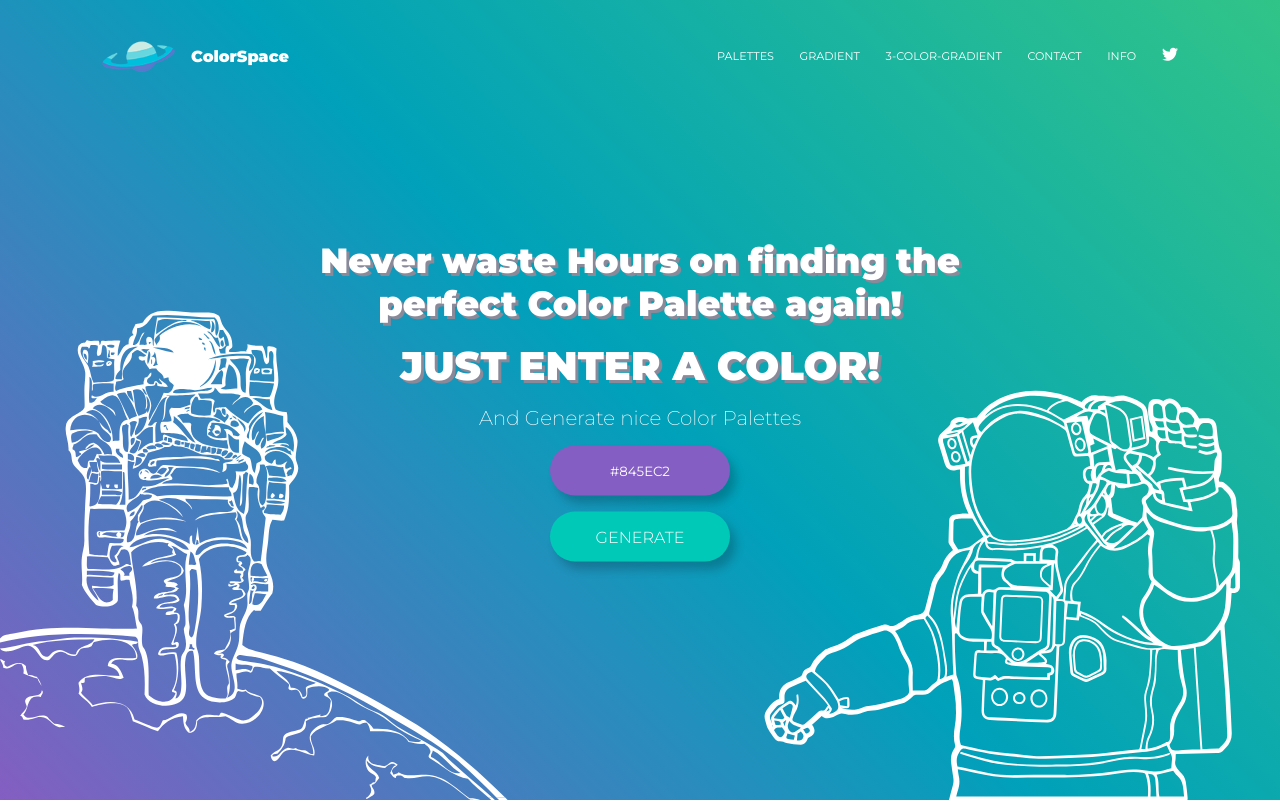
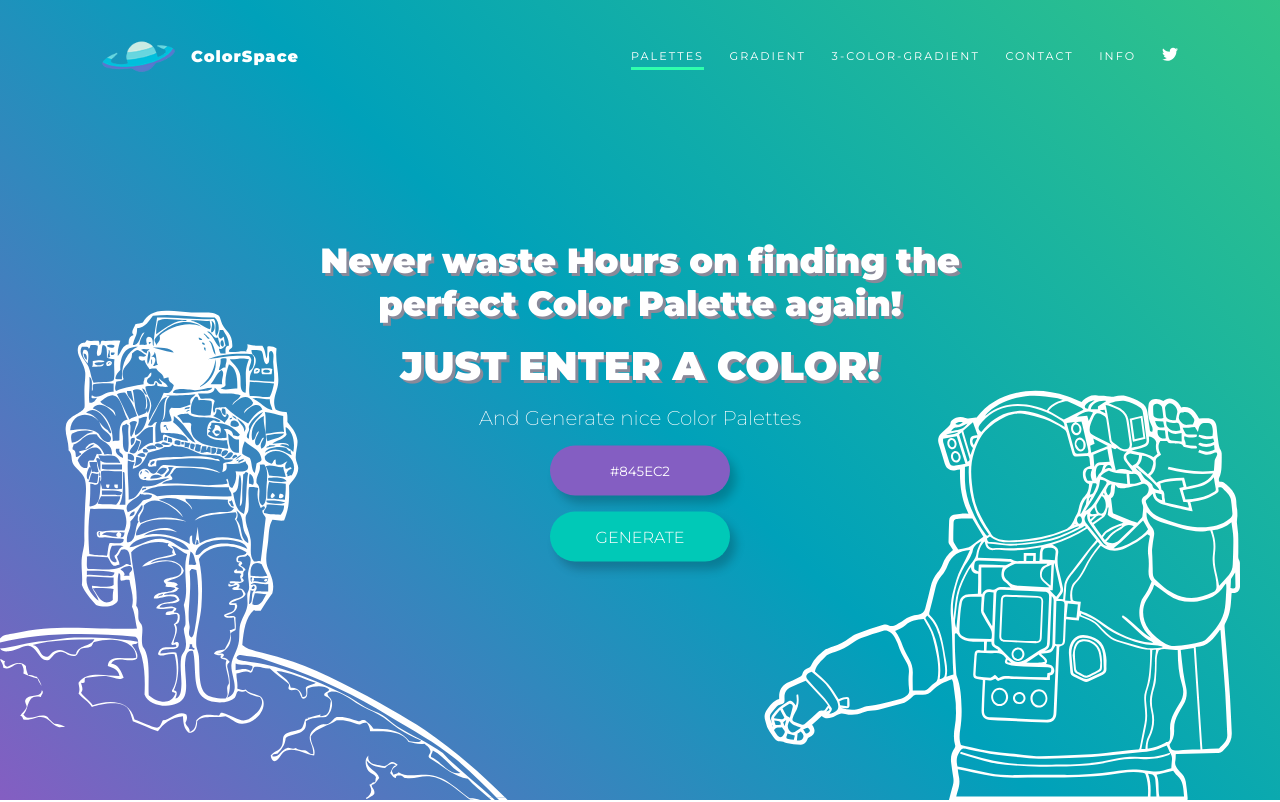
Before and after one commit to harrisonBarnett/colorverse, a Svelte app: page / in a window 1280 px wide. Shown: the top 802 px of the page. Built offline with nearby package versions, Linux system fonts and the light colour scheme.

Commit message:
Cool link styles

```diff
--- a/public/global.css
+++ b/public/global.css
@@ -28,7 +28,7 @@ ul, li, a, button {
 	--secondary-red: #f17179;
 	--secondary-purple: #3d438b;
 
-	--link-color: #35eaa9;
+	--link-color: #2fffad;
 
 
 	--primary-gradient: linear-gradient(225deg, var(--color-green), var(--color-blue), var(--color-purple));
--- a/src/components/Footer.svelte
+++ b/src/components/Footer.svelte
@@ -27,6 +27,7 @@
         position: relative;
         justify-content: space-around;
         background-image: var(--secondary-gradient);
+        background-attachment: fixed;
     }
     h1, h2, h3 {
         color: white;
@@ -50,6 +51,7 @@
     #img-container {
         position: relative;
         width: 33%;
+        min-width: 350px;
     }
     img {
         position: absolute;
--- a/src/components/Hero.svelte
+++ b/src/components/Hero.svelte
@@ -1,5 +1,6 @@
 <script>
     import ColorInput from './ColorInput.svelte'
+    import NavBar from './NavBar.svelte'
 
     export let handleGenerateClick = ()=> {}
 </script>
@@ -8,20 +9,7 @@
     <!-- bg images -->
     <img class='hero-bg-img'id='hero-bg-left' src='./static/images/astronaut-left.svg'alt='an astronaut floating above a planet'/>
     <img class='hero-bg-img'id='hero-bg-right' src='./static/images/astronaut-right.svg' alt='an astronaut floating in space'/>
-    <nav>
-        <a href='#' id='nav-logo-group'>
-            <img id='navbar-logo' src='./static/images/color-space-logo.png' alt='The colorspace logo'/>
-            <h1 id='navbar-styled-text'>ColorSpace</h1>
-        </a>
-        <ul>
-            <a href='#'><li>Palettes</li></a>
-            <a href='#'><li>Gradient</li></a>
-            <a href='#'><li>3-Color-Gradient</li></a>
-            <a href='#'><li>Contact</li></a>
-            <a href='#'><li>Info</li></a>
-            <a href='#'><img id='navbar-twitter-logo' src='./static/images/twitter-icon.svg' alt='The twitter logo'/></a>
-        </ul>
-    </nav>
+    <NavBar />
     <div id='input-group'>
         <p id='title-1'>Never waste Hours on finding the perfect Color Palette again!</p>
         <p id='title-2'>JUST ENTER A COLOR!</p>
@@ -42,6 +30,7 @@
         height: 100vh;
         width: 100vw;
         background-image: var(--primary-gradient);
+        background-attachment: fixed;
     }
     .hero-bg-img {
         position: absolute;
@@ -50,45 +39,6 @@
     }
     #hero-bg-right {
         right: 40px;
-    }
-    /* NAVBAR styles */
-    nav {
-        position: absolute;
-        top: 40px;
-        left: 8%;
-        right: 8%;
-        display: flex;
-        align-items: center;
-        justify-content: center;
-    }
-    #nav-logo-group {
-        display: flex;
-        align-items: center;
-        gap: 1em;
-    }
-    #navbar-logo {
-        height: 2em;
-        max-height: 40px;
-    }
-    #navbar-styled-text {
-        font-size: 1em;
-        color: white;
-        font-weight: 900;
-    }
-    ul {
-        margin-left: auto;
-        display: flex;
-        align-items: center;
-        justify-content: center;
-        gap: 2vmax;
-    }
-    li {
-        font-size: .7em;
-        color: white;
-        text-transform: uppercase;
-    }
-    #navbar-twitter-logo {
-        height: 1em;
     }
     /* MAIN INPUTS styles */
     #input-group {
--- /dev/null
+++ b/src/components/NavBar.svelte
@@ -0,0 +1,124 @@
+<script>
+
+</script>
+
+<main>
+    <nav>
+        <a href='#' id='nav-logo-group'>
+            <img id='navbar-logo' src='./static/images/color-space-logo.png' alt='The colorspace logo'/>
+            <h1 id='navbar-styled-text'>ColorSpace</h1>
+        </a>
+        <ul>
+            <a href='#'><li id='current-page'>Palettes</li></a>
+            <a href='#'><li class='nav-link'>Gradient</li></a>
+            <a href='#'><li class='nav-link'>3-Color-Gradient</li></a>
+            <a href='#'><li class='nav-link'>Contact</li></a>
+            <a href='#'><li class='nav-link'>Info</li></a>
+            <a href='#'><img id='navbar-twitter-logo' src='./static/images/twitter-icon.svg' alt='The twitter logo'/></a>
+        </ul>
+    </nav>
+</main>
+
+<style>
+        /* NAVBAR styles */
+    nav {
+        position: absolute;
+        top: 40px;
+        left: 8%;
+        right: 8%;
+        display: flex;
+        align-items: center;
+        justify-content: center;
+    }
+    #nav-logo-group {
+        display: flex;
+        align-items: center;
+        gap: 1em;
+    }
+    #navbar-logo {
+        height: 2em;
+        max-height: 40px;
+    }
+    #navbar-styled-text {
+        font-size: 1em;
+        letter-spacing: 1px;
+        color: white;
+        font-weight: 900;
+    }
+    ul {
+        margin-left: auto;
+        display: flex;
+        align-items: center;
+        justify-content: center;
+        gap: 2vmax;
+    }
+    li {
+        position: relative;
+        font-size: .7em;
+        letter-spacing: 2px;
+        color: white;
+        text-transform: uppercase;
+    }
+    li:hover {
+        cursor: pointer;
+    }
+    #current-page {
+        position: relative;
+    }
+    #current-page:after,
+    #current-page:before {
+        position: absolute;
+        content: '';
+        width: 100%;
+        height: 3px;
+        bottom: -.65em;
+        left: 0;
+        background: var(--link-color);
+    }
+    #current-page:before {
+        z-index: 3;
+        background: var(--color-purple);
+        transform: scaleX(0);
+        transform-origin: bottom right;
+        transition: transform 250ms ease-in-out;
+    }
+    #current-page:hover:before {
+        z-index: 3;
+        transform: scaleX(1);
+        transform-origin: bottom left;
+    }
+    .nav-link:after,
+    .nav-link:before {
+        position: absolute;
+        content: '';
+        width: 100%;
+        height: 3px;
+        bottom: -.65em;
+        left: 0;
+        transform: scaleX(0);
+        transform-origin: bottom right;
+    }
+    .nav-link:after {
+        background: var(--link-color);
+        transition: transform 250ms ease-in-out;
+    }
+    .nav-link:before {
+        background: var(--color-purple);
+        transition: transform 250ms ease-in-out;
+        transition-delay: 100ms;
+    }
+    .nav-link:hover:after,
+    .nav-link:hover:before {
+        transform: scaleX(1);
+        transform-origin: bottom left;
+    }
+    .nav-link:hover:after {
+        transition: transform 250ms ease-in-out;
+    }
+    .nav-link:hover:before {
+        transition: transform 250ms ease-in-out;
+    }
+    #navbar-twitter-logo {
+        height: 1em;
+    }
+</style>
```
